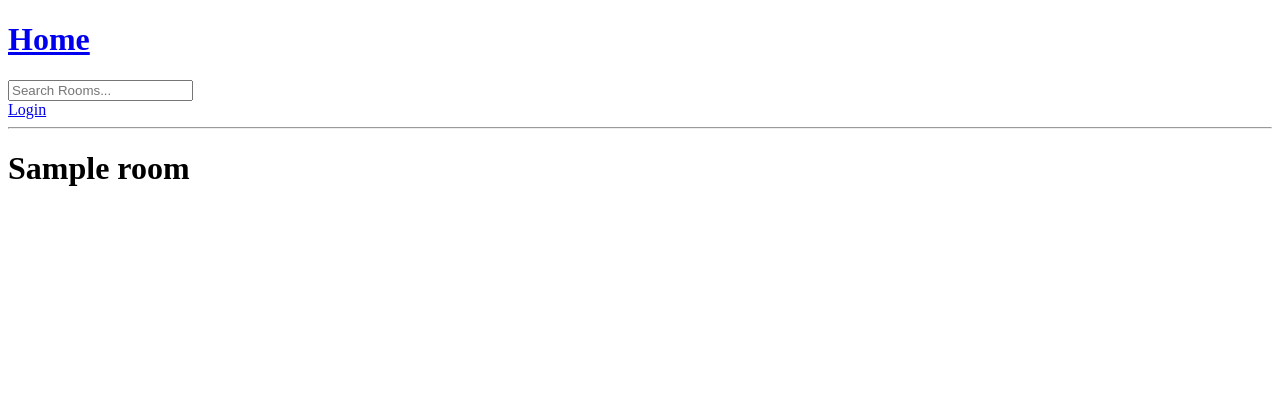
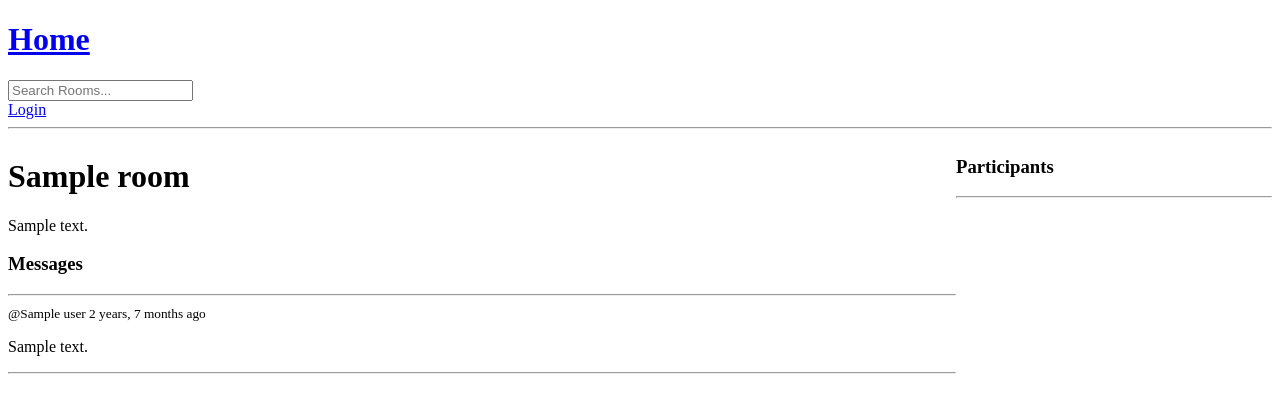
Before and after one commit to Art3m1z/Messenger, a Django app: template base/templates/base/room.html in a window 1280 px wide. Shown: the top 413 px of the page. Run offline with Django 4.2, Linux system fonts and the light colour scheme; the template is opened without the code that fills it: most values are stand-ins (such as "Sample title", 1, 10 or a date in 2020).

Commit message:
New field in Room model, ManyToMany

```diff
--- a/base/models.py
+++ b/base/models.py
@@ -15,6 +15,7 @@ class Room(models.Model):
     topic = models.ForeignKey(Topic, on_delete=models.SET_NULL, null=True)
     name = models.CharField(max_length=70)
     description = models.TextField(null=True, blank=True)
+    participants = models.ManyToManyField(User, related_name='participants', blank=True)
     updated = models.DateTimeField(auto_now=True)
     created = models.DateTimeField(auto_now_add=True)
 
--- a/base/templates/base/room.html
+++ b/base/templates/base/room.html
@@ -1,17 +1,52 @@
 {% extends 'main.html' %}
-<!DOCTYPE html>
-<html lang="en">
-<head>
-    <meta charset="UTF-8">
-    <title>Room</title>
-</head>
-<body>
 
 {% block content %}
 
-<h1>{{ room.name }}</h1>
+<style>
+    .room-container{
+        display: grid;
+        grid-template-columns: 3fr 1fr;
 
+    }
+</style>
+
+<div class="room-container">
+    <div>
+
+        <h1>{{ room.name }}</h1>
+
+        <p>{{ room.description }}</p>
+
+        <div class="comment-wrapper">
+            <h3>Messages</h3>
+            <hr>
+            {% for message in messages_room %}
+                <div>
+                    <small>@{{message.user}} {{ message.created | timesince}} ago</small>
+                    <p>{{message.body}}</p>
+                    <hr>
+                </div>
+            {% endfor %}
+        </div>
+
+        {% if request.user.is_authenticated %}
+        <div class="comment-form">
+            <form method="POST" action="">
+                {% csrf_token %}
+                <input type="text" name="body" placeholder="Write you message here...">
+            </form>
+        </div>
+
+
+        {% endif %}
+    </div>
+
+    <div>
+
+        <h3>Participants</h3>
+        <hr>
+
+    </div>
+
+</div>
 {%  endblock  %}
-
-</body>
-</html>
--- a/templates/navbar.html
+++ b/templates/navbar.html
@@ -8,6 +8,7 @@
 </form>
 
 {% if request.user.is_authenticated %}
+<p>Hello, {{ request.user }}!</p>
 <a href="{% url 'logout' %}">Logout</a>
 {% else %}
 <a href="{% url 'login' %}">Login</a>
```
Also changed, not shown: base/views.py (+8 -7 lines), db.sqlite3.
